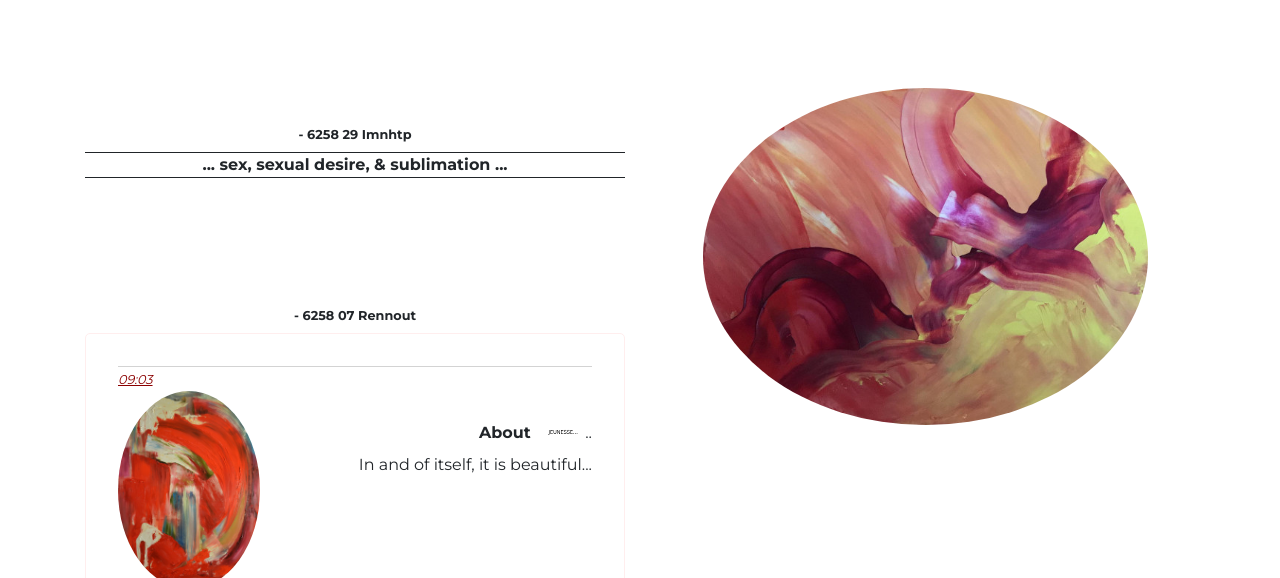
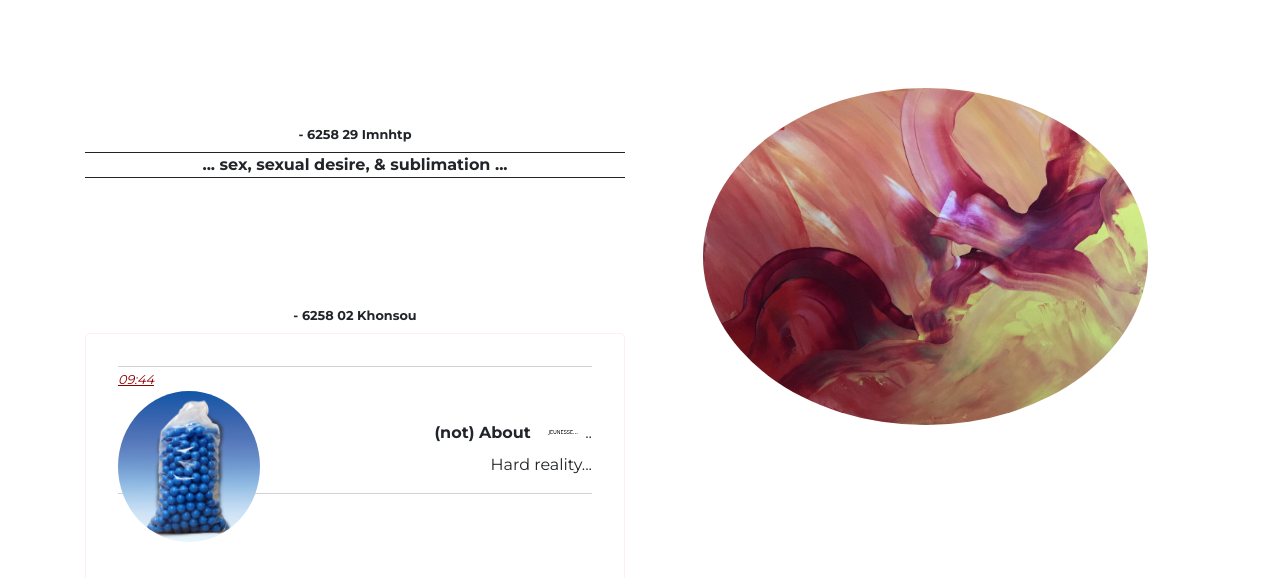
Before and after one commit to molhokwai/emelit, a website: page static/plugin_theme_blackwhite/sex.html in a window 1280 px wide. Shown: the part 222-800 px from the top of the page. Drawn offline with nearby package versions, Linux system fonts and the light colour scheme.

Commit message:
Intermediary

```diff
--- a/static/plugin_theme_blackwhite/sex.html
+++ b/static/plugin_theme_blackwhite/sex.html
@@ -41,6 +41,31 @@
             <p class="mb5 text-center main-post">
                       ... sex, sexual desire, &amp; sublimation ...
             </p>
+
+
+
+
+            <p class="date lead x-small text-left">- 6258 02 Khonsou</p>
+            <div class="day even">
+
+              <div class="post mb2">
+                <p class="text-left">
+                        <u class="x-small italic hour">09:44</u>
+                </p>
+
+                <p class="text-right mt-1c">
+                    <img data-evt-triple-click="src|:|img/circle.jpg" src="img/blue-balls.jpg" class="post-img data-evt-triple-click img-fluid rounded-circle float-left w30pc mxw400">
+                    <br> &nbsp;
+                        <strong>(not) About <a href="img/jeunesse....jpg" data-toggle="lightbox" data-title="…" data-footer="… but nice to mention. Ask, to see..."><img src="img/jeunesse....jpg" class="img-fluid w50px"></a></strong>..
+                  <br/> Hard reality...
+                </p>
+
+              </div>
+              <!-- /div.post -->
+
+            </div>
+            <!-- /div.day.even -->
+
 
 
             <p class="date lead x-small text-left">- 6258 07 Rennout</p>
@@ -112,13 +137,13 @@
               <!-- /div.post -->
 
             </div>
-            <!-- /div.day.odd -->
+            <!-- /div.day.even -->
 
 
 
 
             <p class="date lead x-small text-left">- 6258 03 Rennout</p>
-            <div class="day even">
+            <div class="day odd">
 
               <div class="post mb2">
                 <p class="text-left">
```
Also changed, not shown: static/plugin_theme_blackwhite/img/references.md (+1 -0 lines), static/plugin_theme_blackwhite/img/blue-balls.jpg (added), 1 other file.
